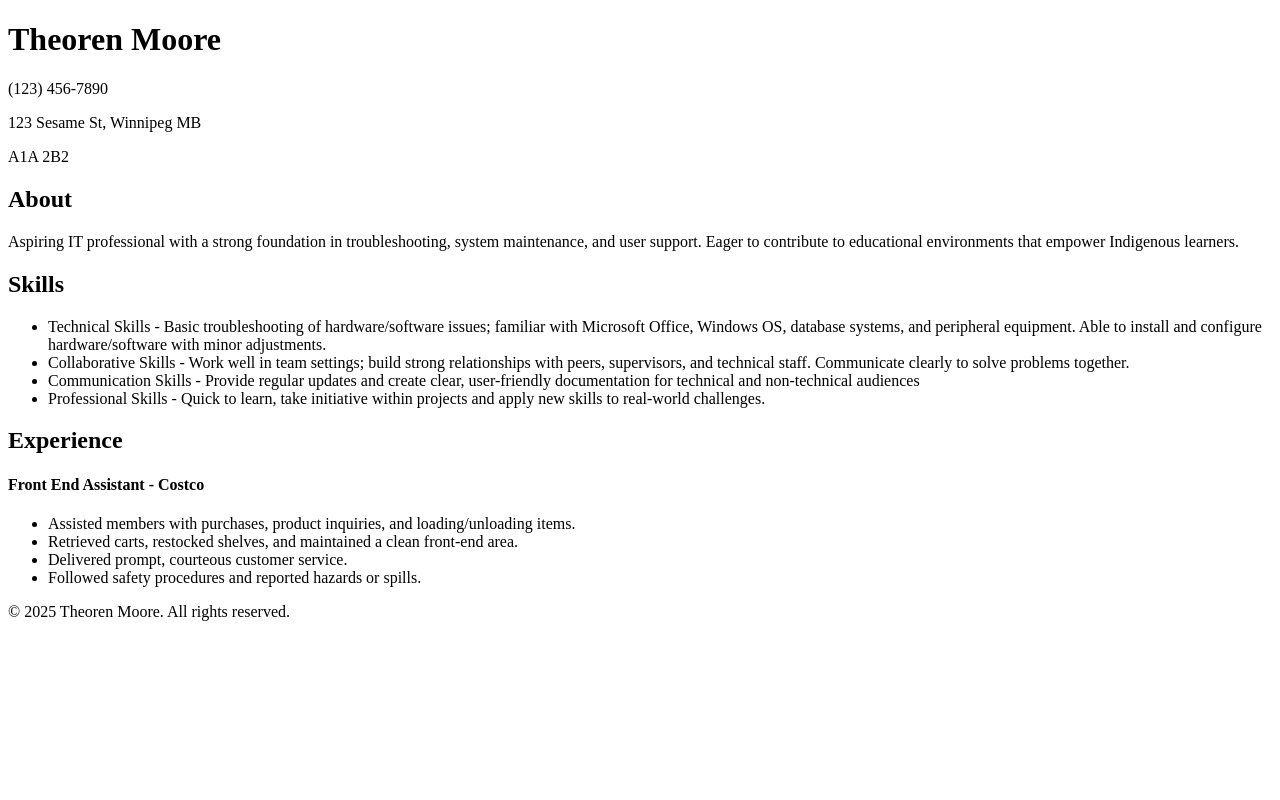
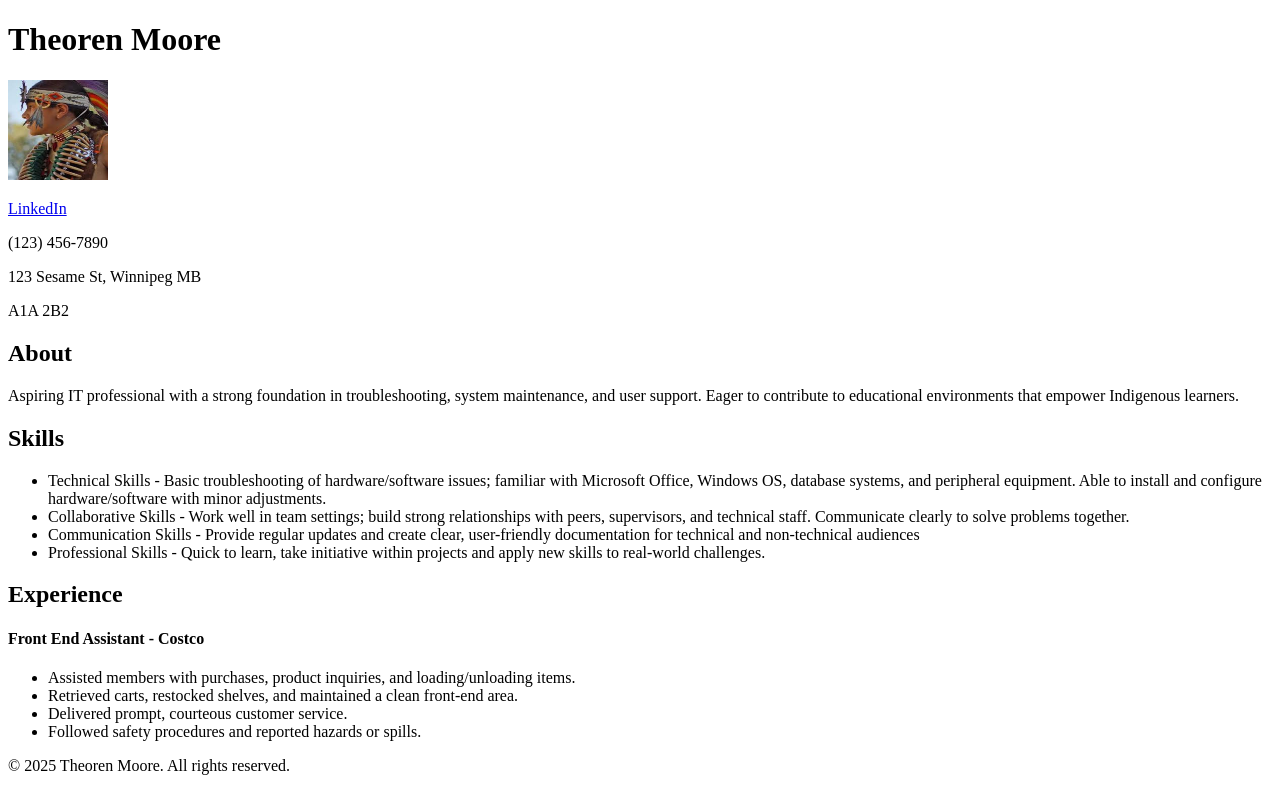
Before and after one commit to tmoore67/Resume, a plain HTML site: page index.html in a window 1280 px wide. Drawn offline with Linux system fonts and the light colour scheme.

Commit message:
Added profile image. Added LinkedIn.

```diff
--- a/index.html
+++ b/index.html
@@ -8,6 +8,8 @@
 <body>
     <header>
         <h1>Theoren Moore</h1>
+        <img src="images/native_american.jpg" alt="Native Americanman" width="100" height="100">
+        <p><a href="www.linkedin.com/in/theo-moore-528517282">LinkedIn</a></p>
         <p>(123) 456-7890</p>
         <p>123 Sesame St, Winnipeg MB</p>
         <p>A1A 2B2</p>
```
Also changed, not shown: images/native_american.jpg (added).
